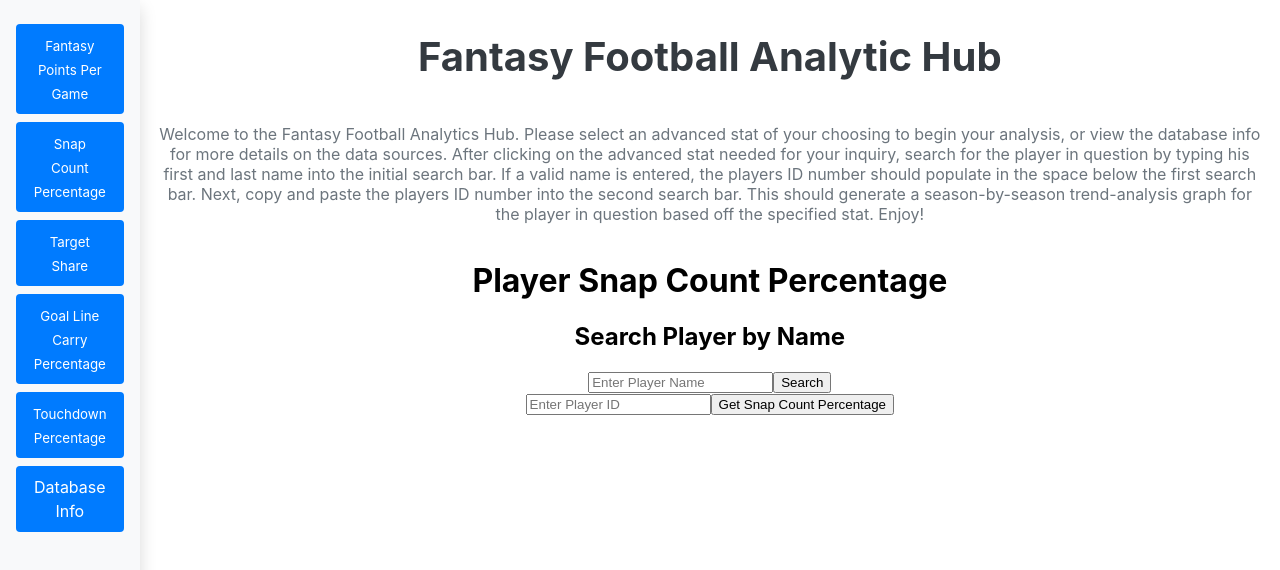
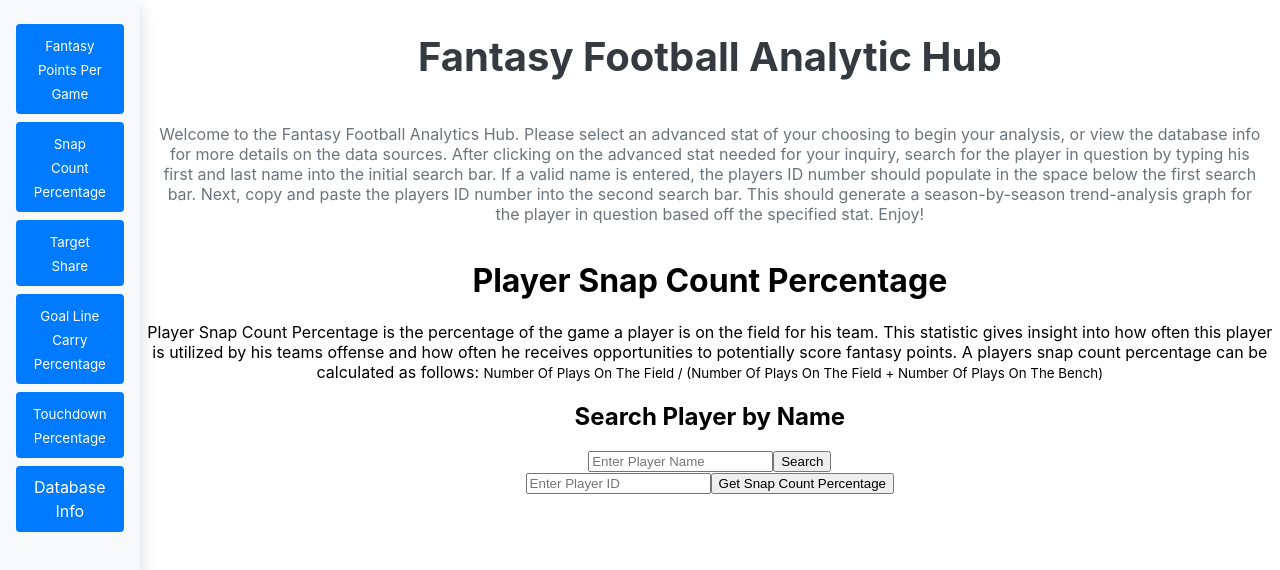
Before and after one commit to DanNano/FFQueryAnalyzer, a React (Create React App) app in the folder app/: page /query2 in a window 1280 px wide. Shown: the top 570 px of the page. Built offline with nearby package versions, Linux system fonts and the light colour scheme.

Commit message:
Update Query2.js

```diff
--- a/app/src/components/Query2.js
+++ b/app/src/components/Query2.js
@@ -71,6 +71,7 @@ function Query2() {
     return (
         <div>
             <h1>Player Snap Count Percentage</h1>
+            <p>Player Snap Count Percentage is the percentage of the game a player is on the field for his team. This statistic gives insight into how often this player is utilized by his teams offense and how often he receives opportunities to potentially score fantasy points. A players snap count percentage can be calculated as follows: <small>Number Of Plays On The Field / (Number Of Plays On The Field + Number Of Plays On The Bench)</small></p>
             <div>
                 <h2>Search Player by Name</h2>
                 <input
```
